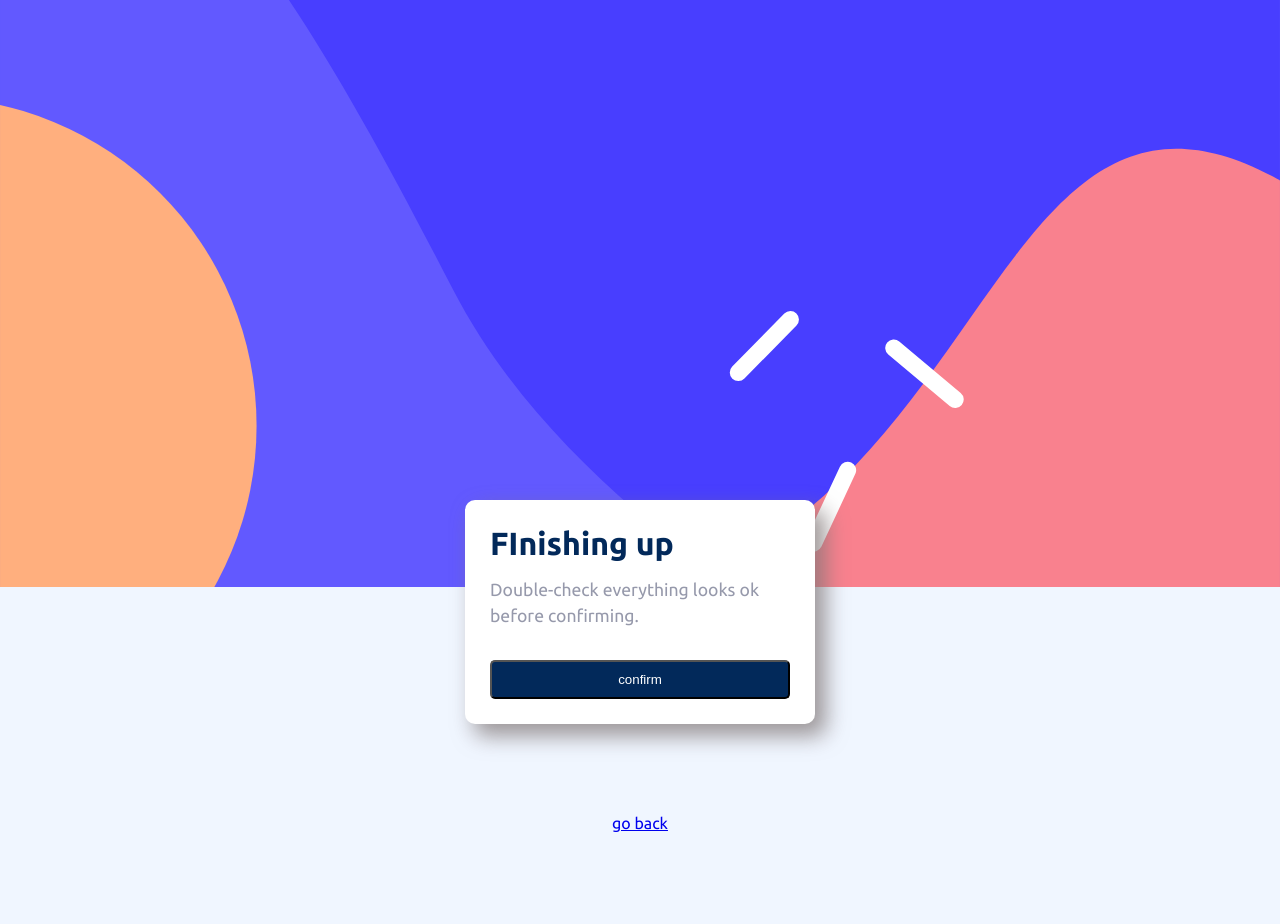
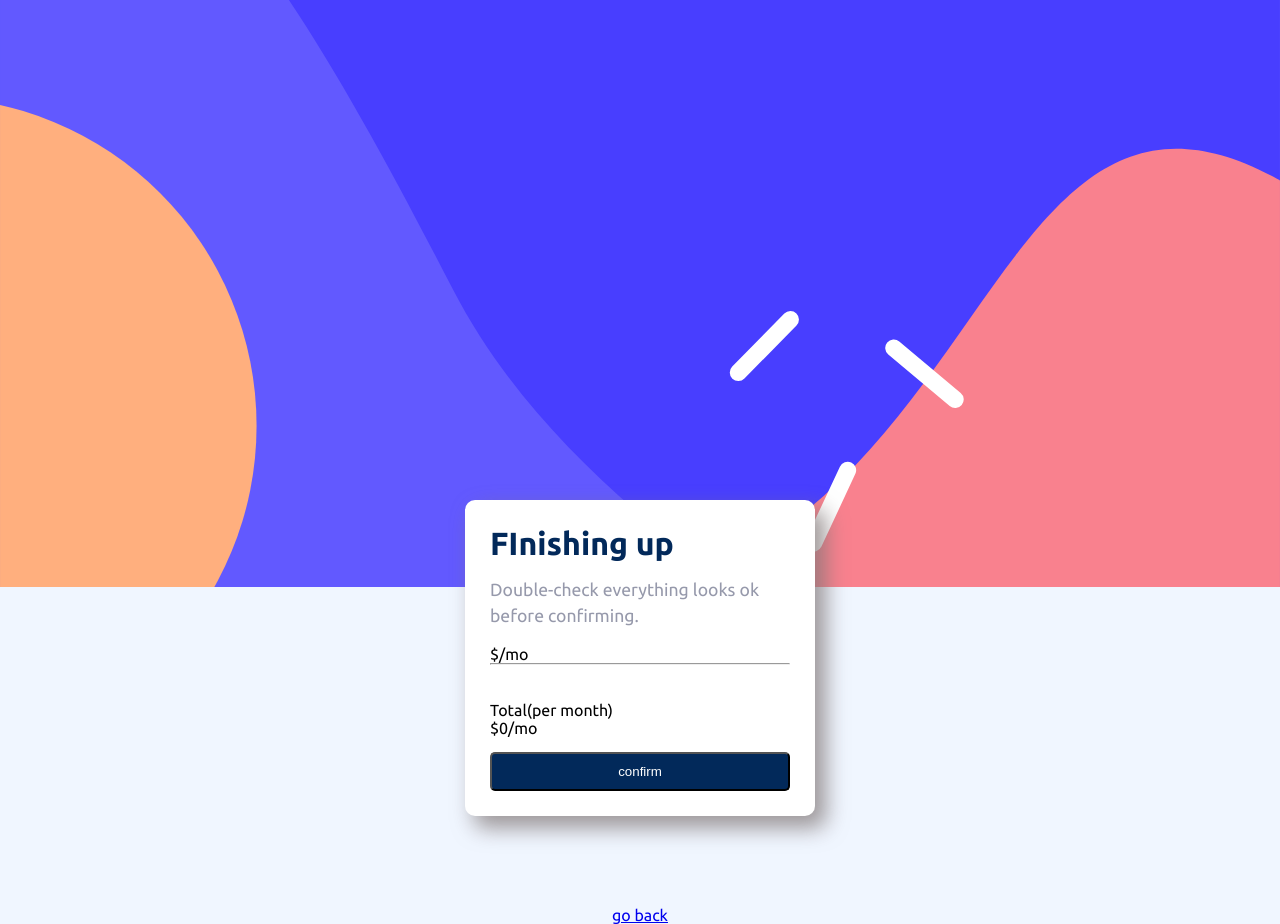
Before and after one commit to gio797/multi-step-form, a React (Vite) app: page /page4 in a window 1280 px wide. Before the commit the page ends 832 px from the top, so only its background shows below. Built offline with nearby package versions, Linux system fonts and the light colour scheme.

Commit message:
add total numbers

```diff
--- a/src/pages/Page4.jsx
+++ b/src/pages/Page4.jsx
@@ -1,9 +1,82 @@
-import React from "react";
+import React, { useEffect, useState } from "react";
 import { Link, useNavigate } from "react-router-dom";
 import sidebar from "../assets/images/bg-sidebar-mobile.svg";
 
 function Page4({ planType, formData }) {
   const navigate = useNavigate();
+
+  const [planPrice, setPlanPrice] = useState(null);
+
+  const [monthlyOnlineService, setMonthlyOnlineService] = useState(null);
+  const [monthlyLargeStorage, setMonthlyLargeStorage] = useState(null);
+  const [monthlyCustomizableProfile, setMonthlyCustomizableProfile] =
+    useState(null);
+
+  const [yearlyOnlineService, setYearlyOnlineService] = useState(null);
+  const [yearlyLargeStorage, setYearlyLargeStorage] = useState(null);
+  const [yearlyCustomizableProfile, setYearlyCustomizableProfile] =
+    useState(null);
+
+  const total =
+    planPrice +
+    monthlyOnlineService +
+    monthlyLargeStorage +
+    monthlyCustomizableProfile +
+    yearlyOnlineService +
+    yearlyLargeStorage +
+    yearlyCustomizableProfile;
+
+  useEffect(() => {
+    if (formData.plan === "monthly-arcade") {
+      setPlanPrice(9);
+    } else if (formData.plan === "monthly-advanced") {
+      setPlanPrice(12);
+    } else if (formData.plan === "monthly-pro") {
+      setPlanPrice(15);
+    } else if (formData.plan === "yearly-arcade") {
+      setPlanPrice(90);
+    } else if (formData.plan === "yearly-advanced") {
+      setPlanPrice(120);
+    } else if (formData.plan === "yearly-pro") {
+      setPlanPrice(150);
+    }
+  }, [formData.plan]);
+
+  useEffect(() => {
+    if (formData.monthlyCustomizableProfile) {
+      setMonthlyCustomizableProfile(2);
+    }
+  }, [formData.monthlyCustomizableProfile]);
+
+  useEffect(() => {
+    if (formData.monthlyOnlineService) {
+      setMonthlyOnlineService(1);
+    }
+  }, [formData.monthlyOnlineService]);
+
+  useEffect(() => {
+    if (formData.monthlyLargeStorage) {
+      setMonthlyLargeStorage(2);
+    }
+  }, [formData.monthlyLargeStorage]);
+
+  useEffect(() => {
+    if (formData.yearlyCustomizableProfile) {
+      setYearlyCustomizableProfile(20);
+    }
+  }, [formData.yearlyCustomizableProfile]);
+
+  useEffect(() => {
+    if (formData.yearlyOnlineService) {
+      setYearlyOnlineService(10);
+    }
+  }, [formData.yearlyOnlineService]);
+
+  useEffect(() => {
+    if (formData.yearlyLargeStorage) {
+      setYearlyLargeStorage(20);
+    }
+  }, [formData.yearlyLargeStorage]);
 
   function handleSubmit(event) {
     event.preventDefault();
@@ -21,6 +94,65 @@ function Page4({ planType, formData }) {
         </p>
         <div>
           <h2>{formData.plan}</h2>
+          {planType ? <p>${planPrice}/mo</p> : <p>${planPrice}/yr</p>}
+          <hr />
+
+          {monthlyOnlineService ? (
+            <div>
+              <p>Online service</p>
+              <p>${monthlyOnlineService}/mo</p>
+            </div>
+          ) : null}
+
+          {monthlyLargeStorage ? (
+            <div>
+              <p>Large Storage</p>
+              <p>${monthlyLargeStorage}/mo</p>
+            </div>
+          ) : null}
+
+          {monthlyCustomizableProfile ? (
+            <div>
+              <p>Customizable profile</p>
+              <p>${monthlyCustomizableProfile}/mo</p>
+            </div>
+          ) : null}
+
+          {yearlyOnlineService ? (
+            <div>
+              <p>Online service</p>
+              <p>${yearlyOnlineService}/yr</p>
+            </div>
+          ) : null}
+
+          {yearlyLargeStorage ? (
+            <div>
+              <p>Large Storage</p>
+              <p>${yearlyLargeStorage}/yr</p>
+            </div>
+          ) : null}
+
+          {yearlyCustomizableProfile ? (
+            <div>
+              <p>Customizable profile</p>
+              <p>${yearlyCustomizableProfile}/yr</p>
+            </div>
+          ) : null}
+
+          <br />
+          <br />
+
+          {planType ? (
+            <div>
+              <p>Total(per month)</p>
+              <p>${total}/mo</p>
+            </div>
+          ) : (
+            <div>
+              <p>Total(per year)</p>
+              <p>${total}/yr</p>
+            </div>
+          )}
         </div>
         <button className="next-page-btn">confirm</button>
       </form>
```
